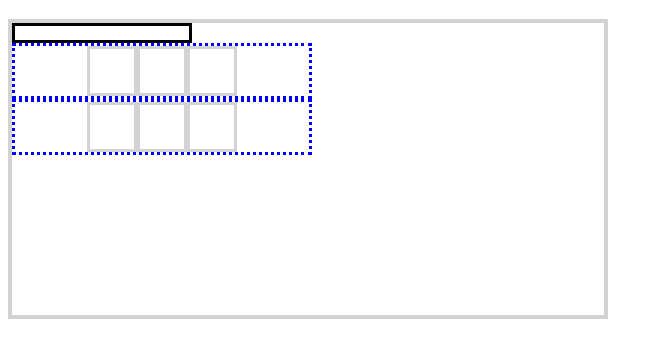
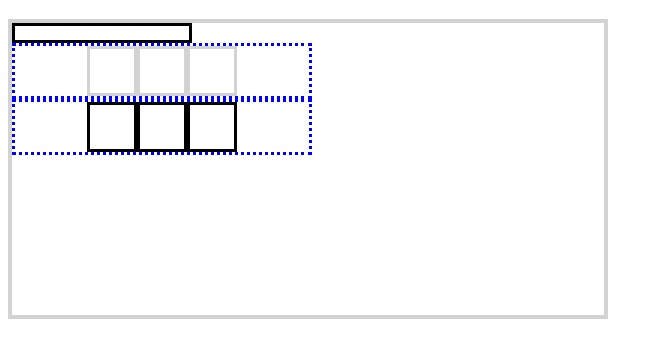
Before and after one commit to mahesh-1981/flex_box, a plain HTML site: page Layout_2/index.html in a window 1280 px wide. Shown: the part 61-418 px from the top of the page, without its empty margins (0-663 px from the left). Drawn offline with Linux system fonts and the light colour scheme.

Commit message:
Changed color

```diff
--- a/Layout_2/style.css
+++ b/Layout_2/style.css
@@ -17,7 +17,7 @@
 
     width: 50px;
     height: 50px;
-    border: 3px solid lightgray;
+    border: 3px solid black;
 
 }
 
```
